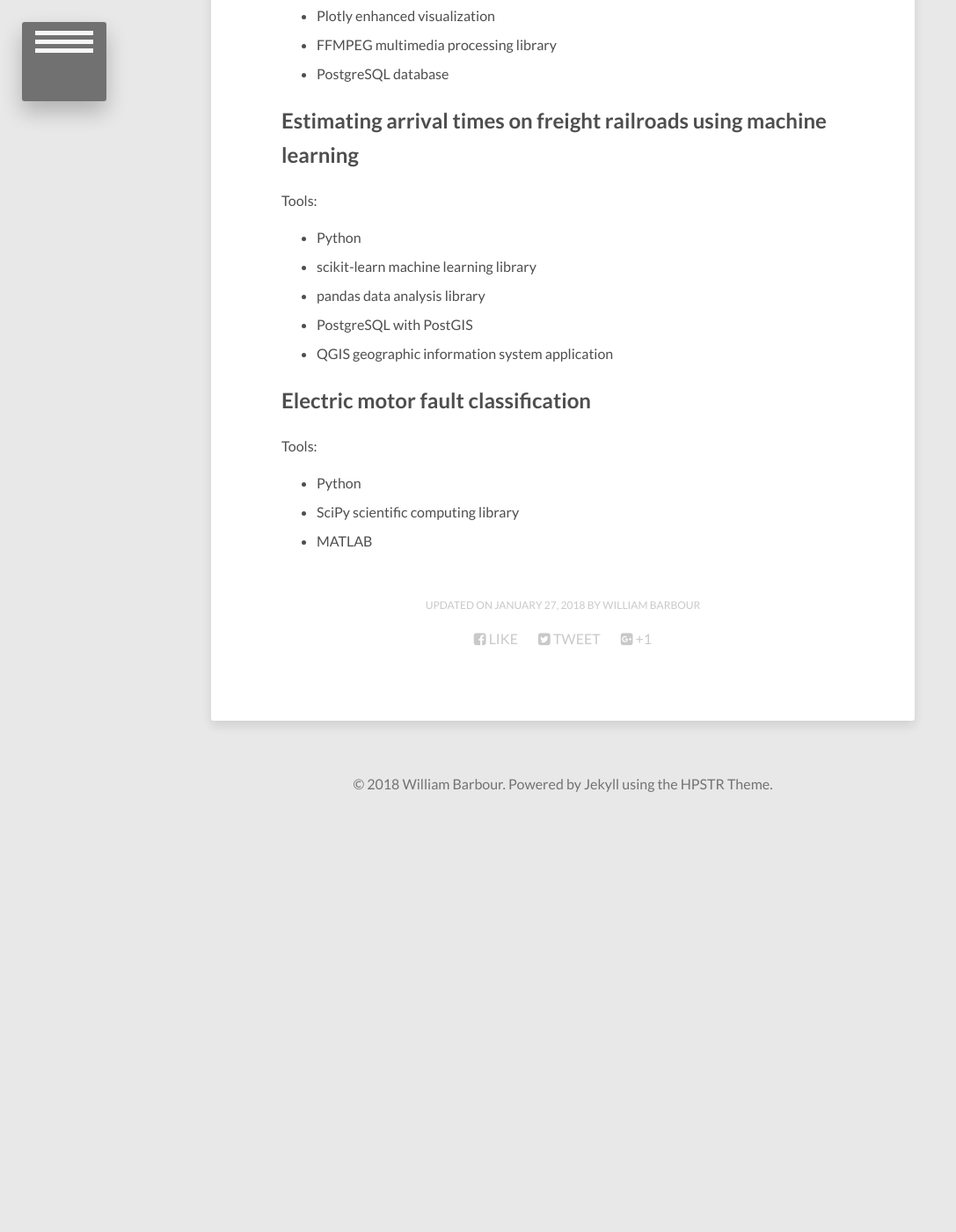
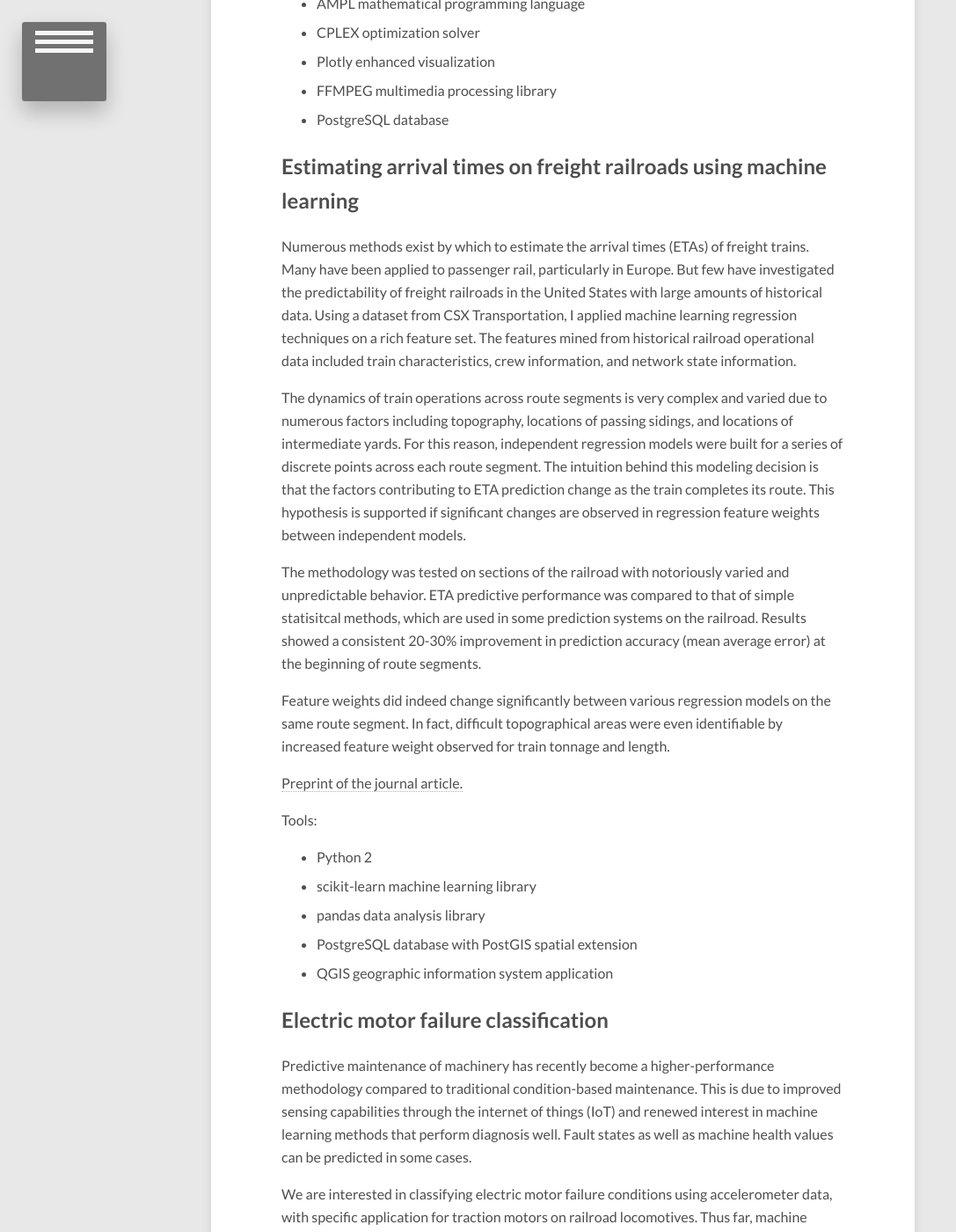
Before and after one commit to barbourww/barbourww.github.io, a Jekyll site: the page built from research/index.md, in a window 1280 px wide and 1400 px high, scrolled down 1148 px. Shown: the whole window at 88% size, without its empty margins (0-1087 px from the left). Built offline with Jekyll 4.4.1, drawn with Linux system fonts in a browser that asks for light colours; nearby versions of some CDN libraries; before the commit the page ends 2080 px from its top, so only the background shows below that; some of the changed text lies outside the part shown.

Commit message:
Research page updates

```diff
--- a/research/index.md
+++ b/research/index.md
@@ -15,10 +15,10 @@
 
 This concept is similar to that used in commercial computer-aided dispatching systems, but those systems have the notable shortcoming of being overridden often in areas with complex dispatching situations. That is, they do not match the behavior of human dispatchers well. I propose to remedy this problem by performing inverse optimization according to known historical data for single track rail lines.
 
-Specifically, the forward optimization problem (dispatching trains) can be tuned to match historical dispatching behavior as closely as possible. The resulting dispatching model is a useful simulation tool
+Specifically, the forward optimization problem (dispatching trains) can be tuned to match historical dispatching behavior as closely as possible. The resulting dispatching model is a useful simulation tool that could be used for prediction of train arrivals, assessment of dispatching performance, investigation of track infrastructure layout, and schedule optimization.
 
 Tools:
-* Python (with parallel processing)
+* Python 2 (with parallel processing)
 * AMPL mathematical programming language
 * CPLEX optimization solver
 * Plotly enhanced visualization
@@ -27,16 +27,45 @@
 
 ## Estimating arrival times on freight railroads using machine learning
 
+Numerous methods exist by which to estimate the arrival times (ETAs) of freight trains. Many have been applied to passenger rail, particularly in Europe. But few have investigated the predictability of freight railroads in the United States with large amounts of historical data. Using a dataset from CSX Transportation, I applied machine learning regression techniques on a rich feature set. The features mined from historical railroad operational data included train characteristics, crew information, and network state information.
+
+The dynamics of train operations across route segments is very complex and varied due to numerous factors including topography, locations of passing sidings, and locations of intermediate yards. For this reason, independent regression models were built for a series of discrete points across each route segment. The intuition behind this modeling decision is that the factors contributing to ETA prediction change as the train completes its route. This hypothesis is supported if significant changes are observed in regression feature weights between independent models.
+
+The methodology was tested on sections of the railroad with notoriously varied and unpredictable behavior. ETA predictive performance was compared to that of simple statisitcal methods, which are used in some prediction systems on the railroad. Results showed a consistent 20-30% improvement in prediction accuracy (mean average error) at the beginning of route segments.
+
+Feature weights did indeed change significantly between various regression models on the same route segment. In fact, difficult topographical areas were even identifiable by increased feature weight observed for train tonnage and length.
+
+[Preprint of the journal article.](https://www.dropbox.com/s/ojet2nbntvfeo54/Barbouretal2017.pdf?dl=0)
+
 Tools:
-* Python
+* Python 2
 * scikit-learn machine learning library
 * pandas data analysis library
-* PostgreSQL with PostGIS
+* PostgreSQL database with PostGIS spatial extension
 * QGIS geographic information system application
 
-## Electric motor fault classification
+## Electric motor failure classification
+
+Predictive maintenance of machinery has recently become a higher-performance methodology compared to traditional condition-based maintenance. This is due to improved sensing capabilities through the internet of things (IoT) and renewed interest in machine learning methods that perform diagnosis well. Fault states as well as machine health values can be predicted in some cases.
+
+We are interested in classifying electric motor failure conditions using accelerometer data, with specific application for traction motors on railroad locomotives. Thus far, machine learning classifiers have been trained and tested on motor data from a test bench with various healthy and failure conditions.
 
 Tools:
-* Python
+* Python 3
+* scikit-learn machine learning library
 * SciPy scientific computing library
 * MATLAB
+
+## Campus mobility mapping and routing
+
+Commercial mapping platforms are excellent at giving directions on public roadways and even for pedestrians and cyclists with consideration for accessibility by these travel modes. However, they are not very capable for pedestrian-focused areas with non-rectilinearity such as a college campus. Nor is good information typically available on these platforms for building names and points of interest.
+
+For these reasons, Vanderbilt University is intersted in developing a campus mobility platform with enhanced functionality for students, staff, faculty, and visitors. Many of the advanced routing techniques used by large-scale mapping systems such as caching, precomputation, and optimized algorithms are not necessary. But campus-specific features such as bike rack locations, building name matching, points of interest, accessible paths, and turn-by-turn directions on unnamed irregular pedestrian ways are more important.
+
+We are developing a prototype backend and frontend for the campus mobility platform that will eventually be integrated as a campus-supported mobile application.
+
+Tools:
+* Python 3
+* Shapely Python spatial processing
+* PostgreSQL database with PostGIS spatial extension
+* QGIS geographic information system application
```
